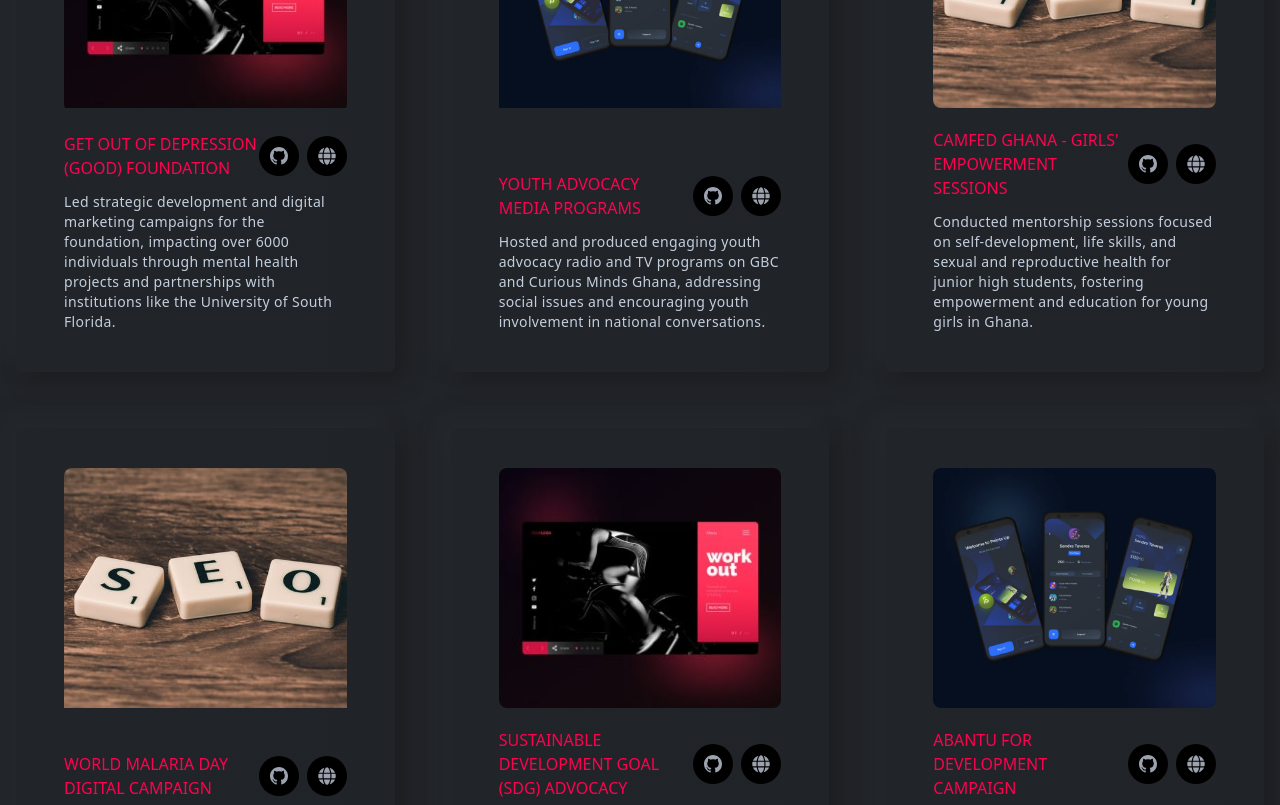
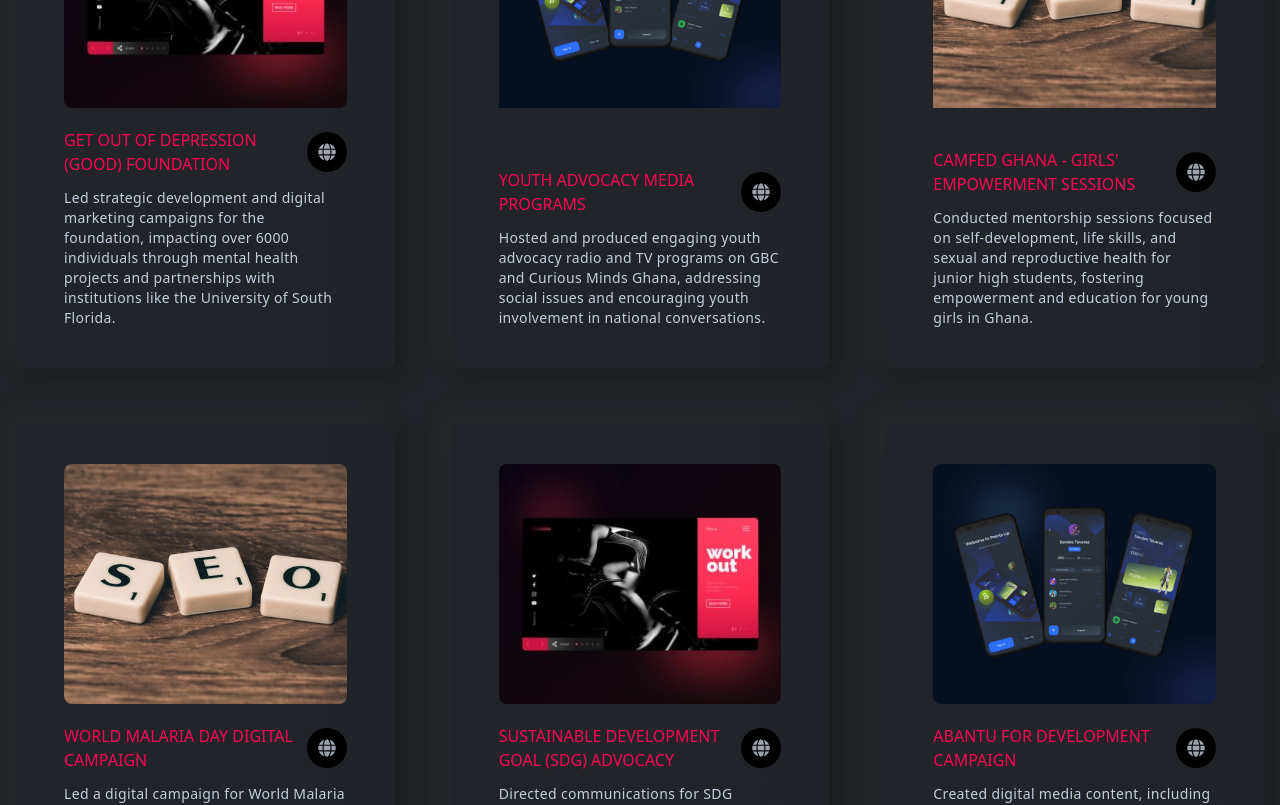
Before and after one commit to Jossyboydgenius/Speakers-portfolio, a React (Create React App) app: page / in a window 1280 px wide. Shown: the part 2780-3585 px from the top of the page. Built offline with nearby package versions, Linux system fonts and the light colour scheme.

Commit message:
Refactor ProjectsCard component to remove GitHub link

```diff
--- a/src/components/projects/ProjectsCard.js
+++ b/src/components/projects/ProjectsCard.js
@@ -20,9 +20,6 @@ const ProjectsCard = ({ title, des, src }) => {
             </h3>
             <div className="flex gap-2">
               <span className="text-lg w-10 h-10 rounded-full bg-black inline-flex justify-center items-center text-gray-400 hover:text-designColor duration-300 cursor-pointer">
-                <BsGithub />
-              </span>
-              <span className="text-lg w-10 h-10 rounded-full bg-black inline-flex justify-center items-center text-gray-400 hover:text-designColor duration-300 cursor-pointer">
                 <FaGlobe />
               </span>
             </div>
```
